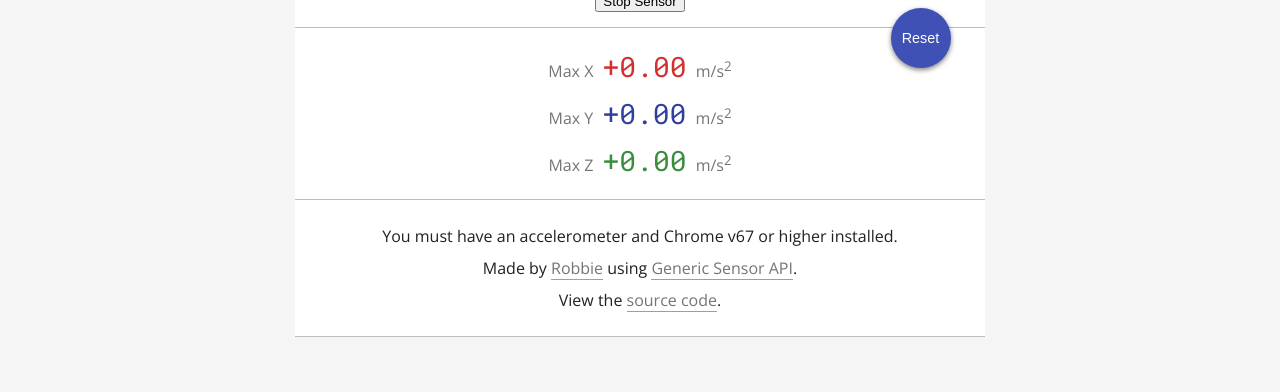
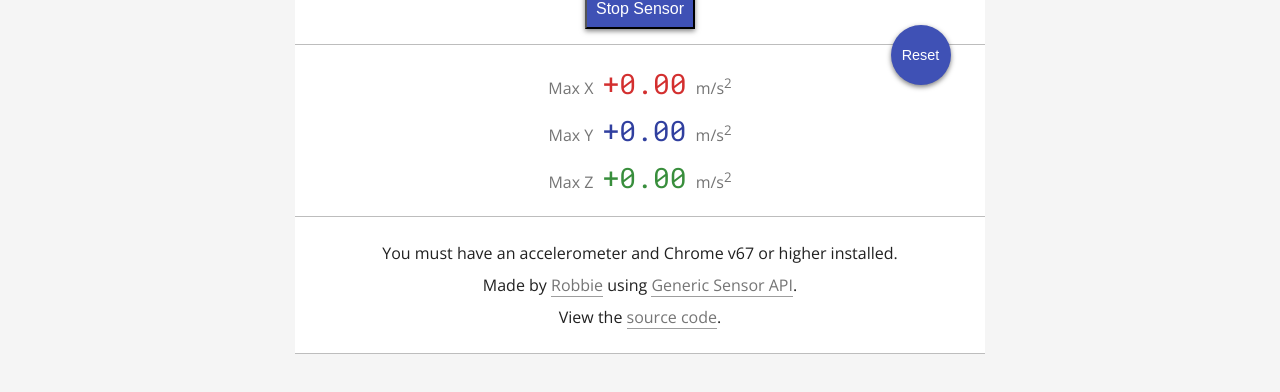
Before and after one commit to robbiejaeger/generic-sensor, a website: page public/index.html in a window 1280 px wide. Shown: the part 408-800 px from the top of the page. Drawn offline with nearby package versions, Linux system fonts and the light colour scheme.

Commit message:
Add styling to start stop sensor reading button

```diff
--- a/public/styles.css
+++ b/public/styles.css
@@ -102,25 +102,40 @@ a {
   margin: 0 5px;
 }
 
-#reset-max {
+/* BUTTONS */
+
+button {
   background-color: #3F51B5;
   box-shadow: 0 2px 5px rgba(0,0,0,0.5);
   color: #FFF;
+  outline: none;
+  font-size: 1em;
+}
+
+button:disabled {
+  background-color: #BDBDBD;
+}
+
+button:active {
+  background-color: #303F9F;
+  box-shadow: 0 2px 5px rgba(0,0,0,0.2);
+}
+
+#start-stop {
+  height: 40px;
+  width: 110px;
+}
+
+#reset-max {
   border-radius: 50%;
   border: none;
   font-size: 0.9em;
-  outline: none;
 
   height: 60px;
   width: 60px;
   position: absolute;
   top: -20px;
   right: 5%;
-}
-
-#reset-max:active {
-  background-color: #303F9F;
-  box-shadow: 0 2px 5px rgba(0,0,0,0.2);
 }
 
 /* OTHER INFO */
```
